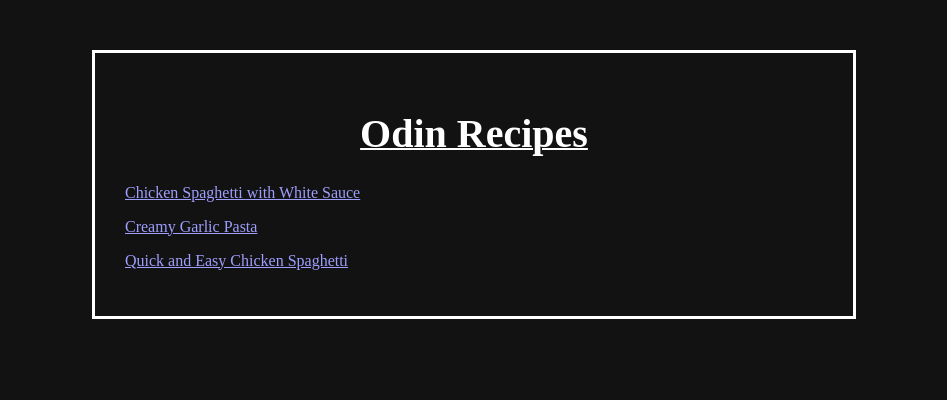
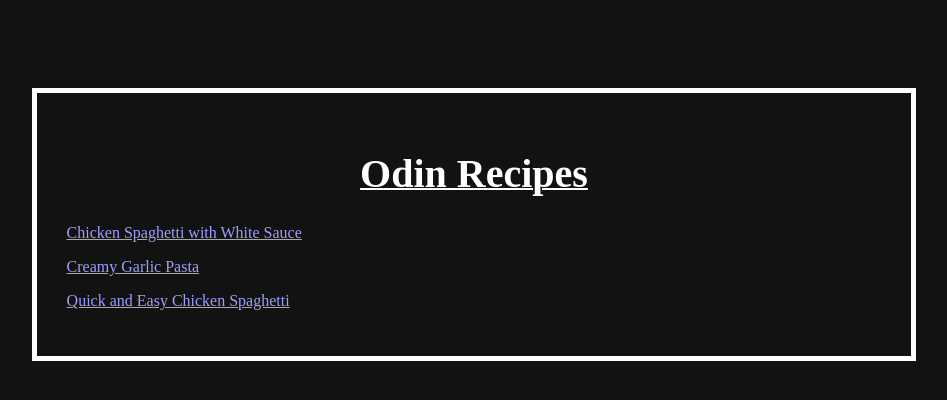
Before and after one commit to felipevlr/odin-recipes, a plain HTML site: page index.html in a window 1280 px wide. Shown: the whole page, without its empty margins (166-1113 px from the left). Drawn offline with Linux system fonts and the light colour scheme.

Commit message:
Add new values to border, padding and margin in the container class

```diff
--- a/index.css
+++ b/index.css
@@ -1,10 +1,9 @@
 .container {
-    border-style: solid;
-    margin-left: 250px;
-    margin-right: 250px;
-    margin-top: 50px;
-    margin-bottom: 50px;
+    border: 5px solid white;
     padding: 30px;
+    margin-left: 15%;
+    margin-right: 15%;
+    margin-top: 7%;
     font-family: "Times New Roman", serif;
 }
 
```
